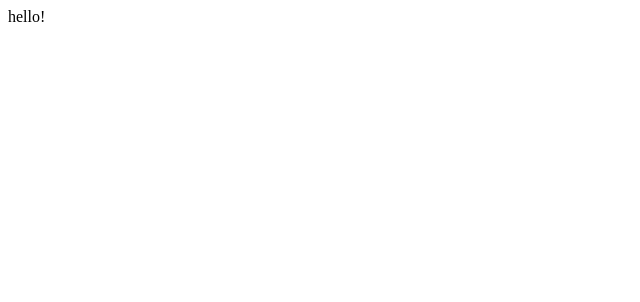
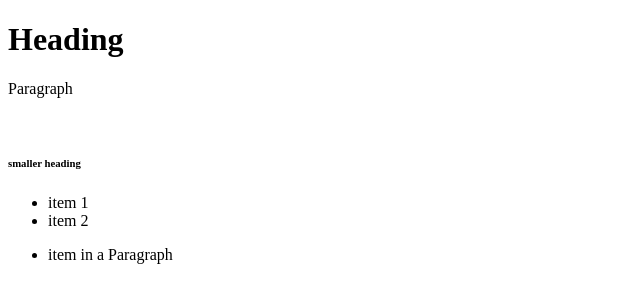
Before and after one commit to VogonPoetries/MyWeb, a plain HTML site: page index.html in a window 1280 px wide. Shown: the whole page, without its empty margins (0-640 px from the left). Drawn offline with Linux system fonts and the light colour scheme.

Commit message:
Update index.html

```diff
--- a/index.html
+++ b/index.html
@@ -5,6 +5,16 @@
   </head>
 
   <body>
-    hello!
+    <h1>Heading</h1>
+    <p>Paragraph</p>
+    <br/>
+    <h6>smaller heading</h6>
+    <ul>
+      <li>item 1</li>
+      <li>item 2</li>
+      <li><p>item in a Paragraph</p></li>
+    </ul>
+
+
   </body>
 </html>
```
